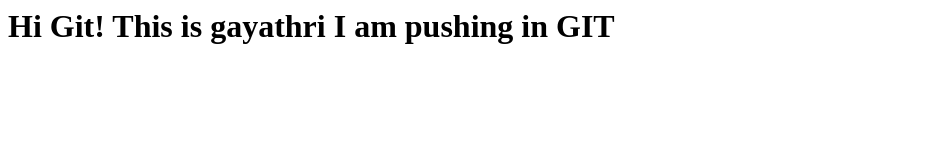
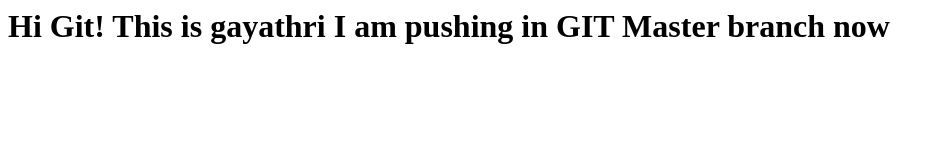
Before and after one commit to gayathrithirumurugan/Test, a plain HTML site: page index.html in a window 1280 px wide. Shown: the whole page, without its empty margins (0-944 px from the left). Drawn offline with Linux system fonts and the light colour scheme.

Commit message:
July1 commit

```diff
--- a/index.html
+++ b/index.html
@@ -6,6 +6,6 @@
     <title>Document</title>
 </head>
 <body>
-   <h1>Hi Git! This is gayathri I am pushing in GIT</h1>
+   <h1>Hi Git! This is gayathri I am pushing in GIT Master branch now</h1>
 </body>
 </html>
```
